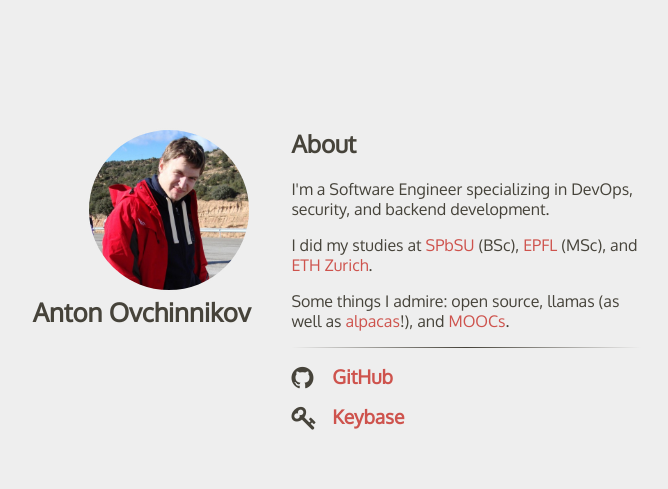
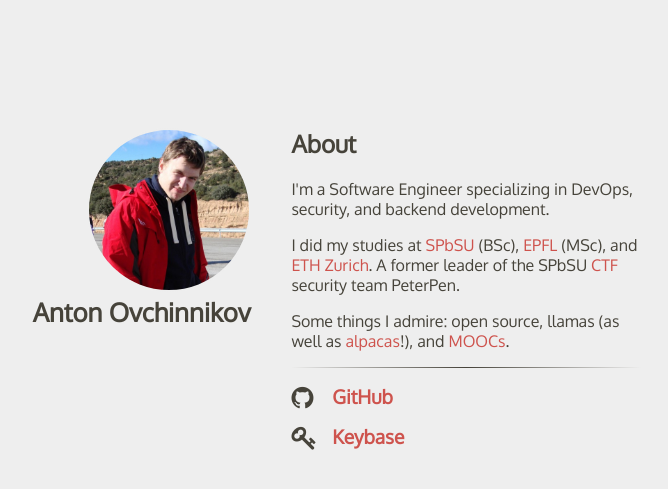
Before and after one commit to rev112/tonyo.info, a Jekyll site: the page built from index.html, in a window 1280 px wide. Shown: the top 489 px of the page, without its empty margins (379-1047 px from the left). Built offline with Jekyll 4.4.1, drawn with Linux system fonts in a browser that asks for light colours; nearby versions of some CDN libraries; part of the change alters nothing that is shown.

Commit message:
Update description/meta

```diff
--- a/_config.yml
+++ b/_config.yml
@@ -1,5 +1,5 @@
 # general configuration
-url: http://excentris.net
+url: https://tonyo.info
 baseurl: ''
 
 # compass configuration
@@ -10,6 +10,8 @@ compass:
   author: "Anton Ovchinnikov"
   # tagline will appear under the title (optional)
   tagline: ""
+
+  description: "Anton Ovchinnikov: the personal page"
   # if include_content is true, the contents of the content.html include will be
   # added right above the generated item list, if present
   include_content: true
--- a/_includes/content.html
+++ b/_includes/content.html
@@ -1,7 +1,7 @@
 <h2>About</h2>
 <p>I'm a Software Engineer specializing in DevOps, security, and backend development.</p>
 
-<p>I did my studies at <a href="http://english.spbu.ru/">SPbSU</a> (BSc), <a href="https://epfl.ch/">EPFL</a> (MSc), and <a href="https://www.ethz.ch/en.html">ETH Zurich</a>.</p>
+<p>I did my studies at <a href="http://english.spbu.ru/">SPbSU</a> (BSc), <a href="https://epfl.ch/">EPFL</a> (MSc), and <a href="https://www.ethz.ch/en.html">ETH Zurich</a>. A former leader of the SPbSU <a href="https://ctftime.org/ctf-wtf/">CTF</a> security team PeterPen.</p>
 
 <p>Some things I admire: open source, llamas (as well as <a href="/images/alpaca_brown.jpg">alpacas</a>!), and <a href="https://en.wikipedia.org/wiki/Massive_open_online_course">MOOCs</a>.
 </p>
--- a/_includes/head.html
+++ b/_includes/head.html
@@ -14,7 +14,7 @@
   <link rel="canonical" href="{{ site.url }}{{ page.url }}">
 
   <meta name="author" content="{{ site.compass.author }}">
-  <meta name="description" content="{{ site.compass.tagline }}"/>
+  <meta name="description" content="{{ site.compass.description }}"/>
 
   <meta property="og:title" content="{{ site.compass.tagline }}"/>
   <meta property="og:url" content="{{ site.url }}{{ page.url }}"/>
```
